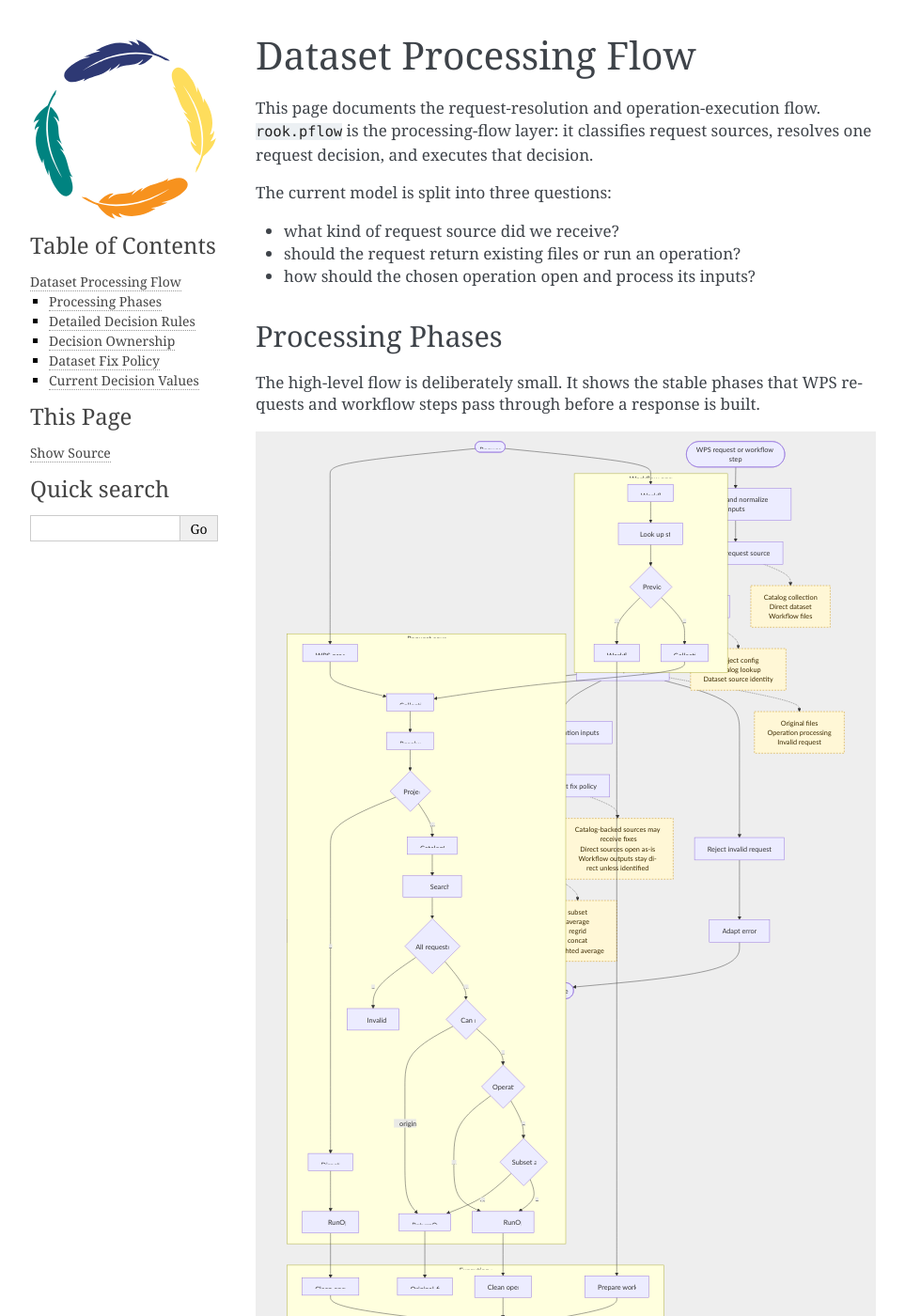
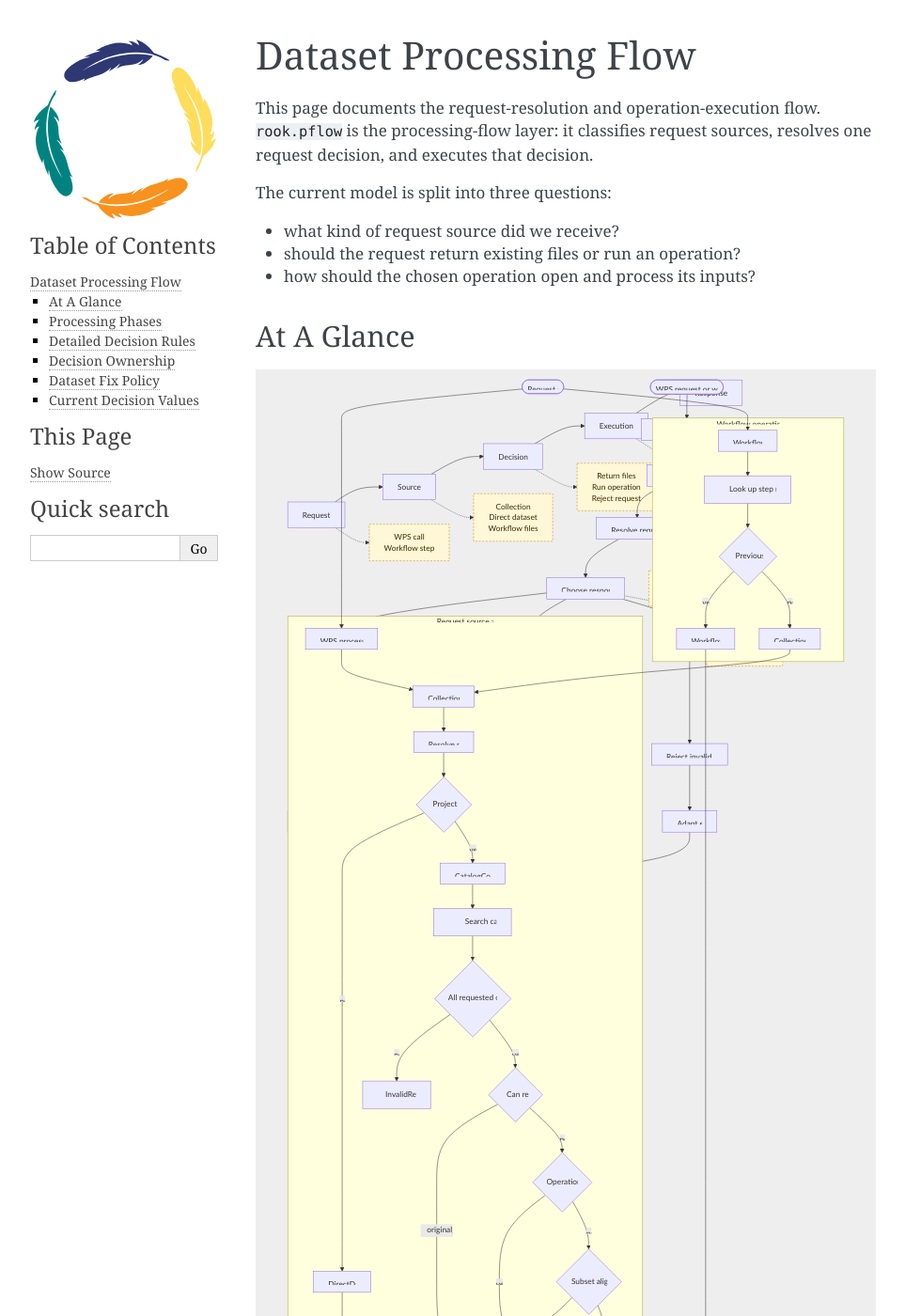
Before and after one commit to roocs/rook, a Sphinx documentation site: the page built from docs/source/dataset_processing_flow.rst, in a window 1280 px wide and 1400 px high. Shown: the whole window at 94% size, without its empty margins (148-1111 px from the left). Built offline with Sphinx 7.4.7, drawn with Linux system fonts in a browser that asks for light colours; pages that are not in the unit, such as notebooks, are missing from menus; some of the changed text lies outside the part shown.

Commit message:
added high level digram for pflow

```diff
--- a/docs/source/dataset_processing_flow.rst
+++ b/docs/source/dataset_processing_flow.rst
@@ -12,6 +12,25 @@ The current model is split into three questions:
 * what kind of request source did we receive?
 * should the request return existing files or run an operation?
 * how should the chosen operation open and process its inputs?
+
+At A Glance
+-----------
+
+.. mermaid::
+
+   flowchart LR
+       Request["Request"] --> Source["Source"]
+       Source --> Decision["Decision"]
+       Decision --> Execution["Execution"]
+       Execution --> Response["Response"]
+
+       Request -.-> RequestHint["WPS call<br/>Workflow step"]
+       Source -.-> SourceHint["Collection<br/>Direct dataset<br/>Workflow files"]
+       Decision -.-> DecisionHint["Return files<br/>Run operation<br/>Reject request"]
+       Execution -.-> ExecutionHint["subset<br/>average<br/>regrid<br/>concat"]
+
+       class RequestHint,SourceHint,DecisionHint,ExecutionHint note
+       classDef note fill:#fff7d6,stroke:#c58a00,stroke-dasharray: 4 3,color:#3b2a00
 
 Processing Phases
 -----------------
```
